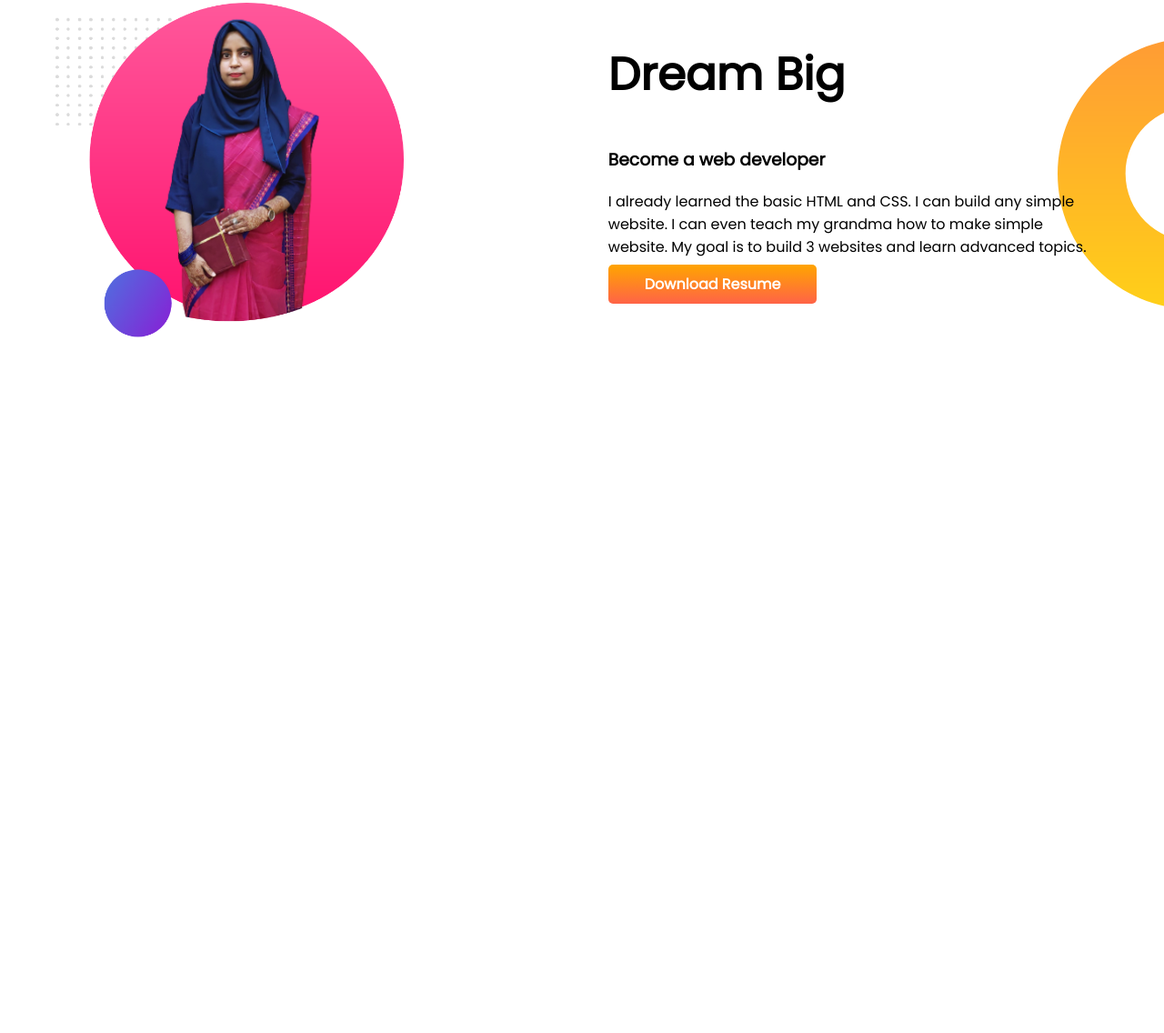
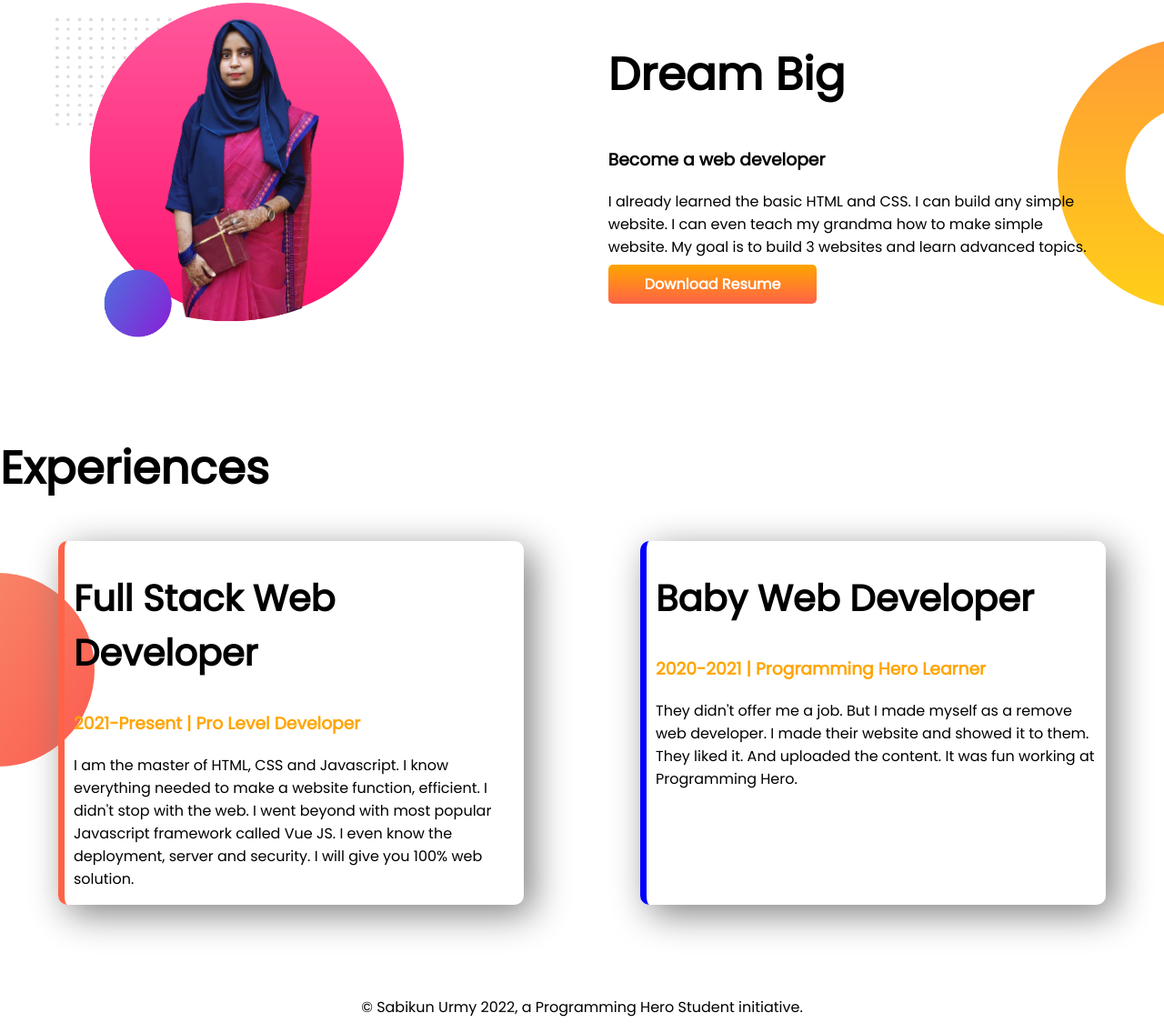
Before and after one commit to SABIKUN-NAHAR-URMY/developer-portfolio, a plain HTML site: page index.html in a window 1280 px wide. Shown: the part 560-1696 px from the top of the page at 91% size. Before the commit the page ends 1038 px from the top, so only its background shows below. Drawn offline with Linux system fonts and the light colour scheme.

Commit message:
full section complete

```diff
--- a/index.html
+++ b/index.html
@@ -13,7 +13,7 @@
 </head>
 
 <body>
-    <section class="top-banner">
+    <section class="top-banner flexible-container">
         <div class="half-width">
             <h1>Welcome To</h1>
             <h1><span class="name-color">Sabikun Urmy</span> World</h1>
@@ -27,7 +27,7 @@
             <img src="images/urmy-bg-pic.png" alt="">
         </div>
     </section>
-    <section class="dream-big">
+    <section class="dream-big flexible-container">
         <div class="half-width">
             <img src="images/blog2Urmyimg.png" alt="">
         </div>
@@ -38,6 +38,27 @@
             <a class="link-button" target="_blank" href="">Download Resume</a>
         </div>
     </section>
+    <section class="experiences-area">
+        <h1>Experiences</h1>
+        <div class="flexible-container">
+            <div id="full-stack-developer" class="experiences-item">
+                <h2>Full Stack Web Developer</h2>
+                <h3 class="name-color">2021-Present | Pro Level Developer</h3>
+                <p>
+                    I am the master of HTML, CSS and Javascript. I know everything needed to make a website function, efficient. I didn't stop with the web. I went beyond with most popular Javascript framework called Vue JS. I even know the deployment, server and security. I will give you 100% web solution.
+                </p>
+            </div>
+            <div id="baby-web-developer" class="experiences-item">
+                <h2>Baby Web Developer</h2>
+                <h3 class="name-color">2020-2021 | Programming Hero Learner</h3>
+                <p>They didn't offer me a job. But I made myself as a remove web developer. I made their website and showed it to them. They liked it. And uploaded the content. It was fun working at Programming Hero.</p>
+            </div>
+        </div>
+    </section>
 </body>
 
+<footer>
+    <p>© Sabikun Urmy 2022, a Programming Hero Student initiative.</p>
+</footer>
+
 </html>
--- a/style.css
+++ b/style.css
@@ -5,11 +5,14 @@ body{
 h1{
     font-size: 50px;
 }
+h2{
+    font-size: 40px;
+}
 .name-color
 {
     color: orange;
 }
-section{
+.flexible-container{
     display: flex;
     margin-bottom: 100px;
 }
@@ -40,3 +43,27 @@ section{
     background-position: right;
     padding-right: 5%;
 }
+.experiences-area{
+    background-image: url(images/exp-bg.png);
+    background-repeat: no-repeat;
+    background-position: left;
+}
+.experiences-item{
+    width: 40%;
+    margin-left: 5%;
+    margin-right: 5%;
+    padding-left: 10px;
+    border-radius: 10px;
+    box-shadow: 10px 10px 40px gray;
+}
+#full-stack-developer
+{
+    border-left: 7px solid tomato;
+}
+#baby-web-developer
+{
+    border-left: 7px solid blue;
+}
+footer p{
+    text-align: center;
+}
```
